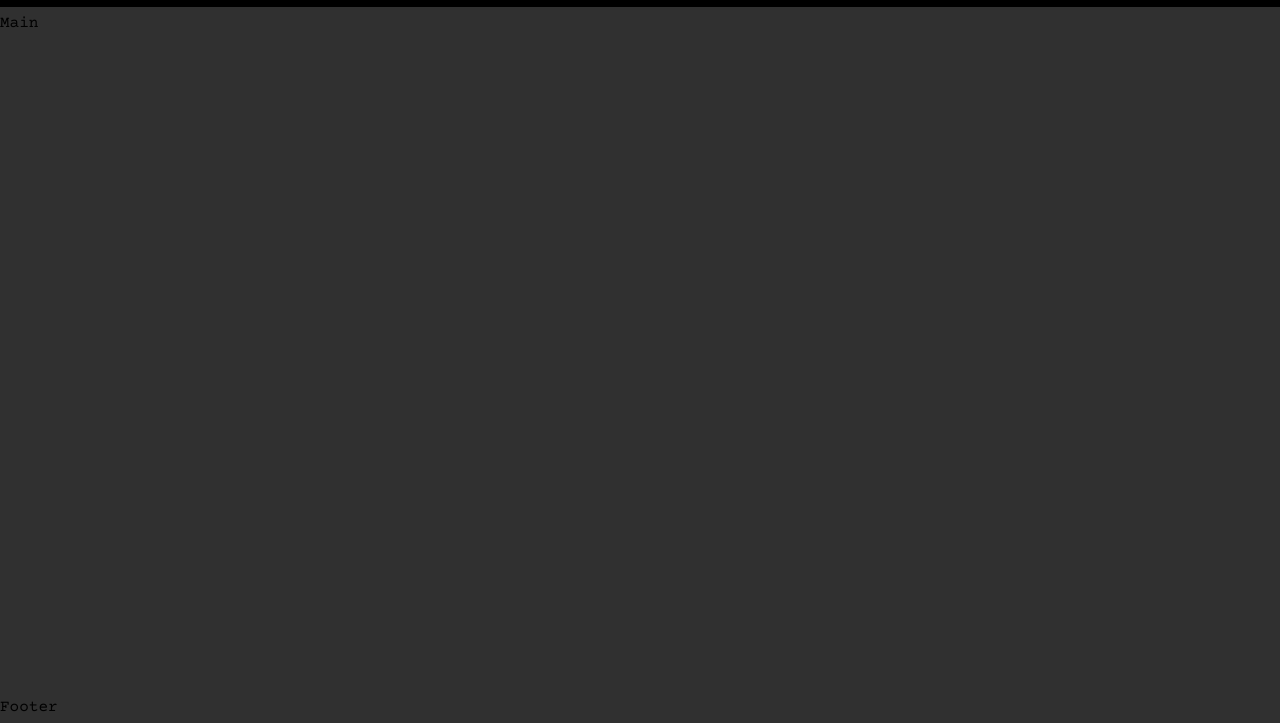
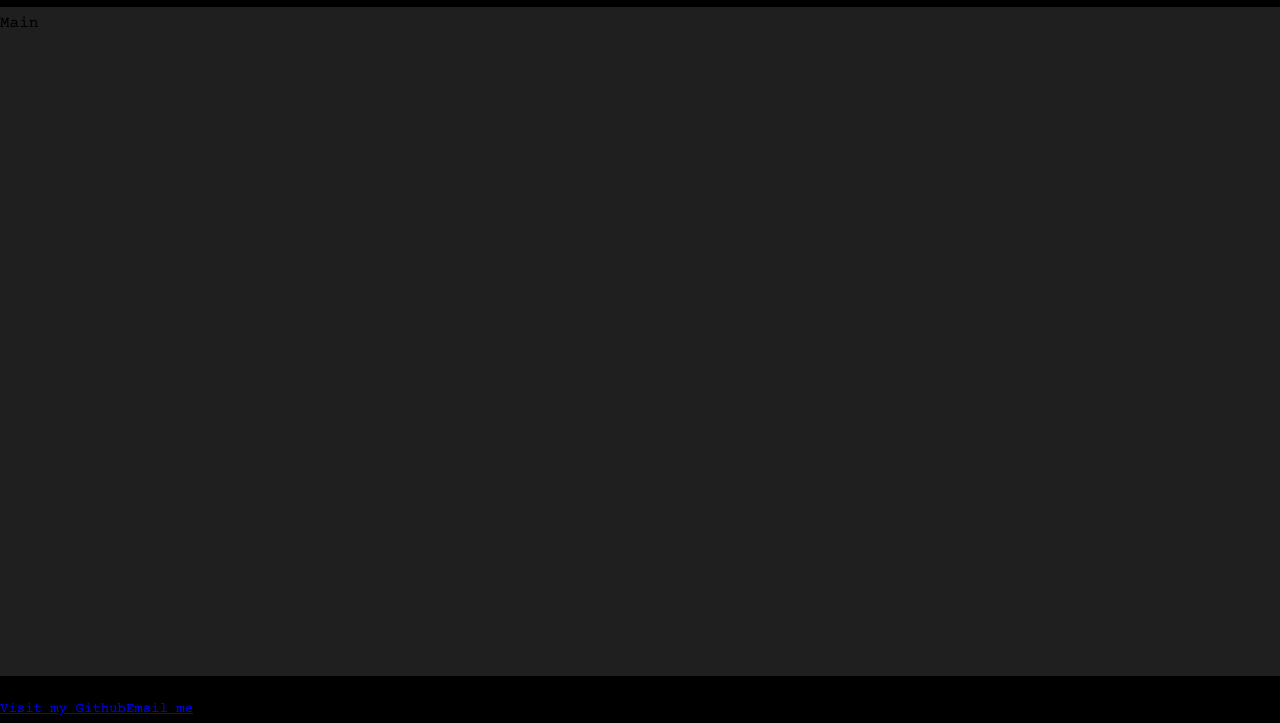
Before and after one commit to LonelyOrphan/timed-coding-quiz, a plain HTML site: page index.html in a window 1280 px wide. Shown: the part 77-800 px from the top of the page. Drawn offline with nearby package versions, Linux system fonts and the light colour scheme.

Commit message:
added footer

```diff
--- a/assets/css/styles.css
+++ b/assets/css/styles.css
@@ -1,6 +1,6 @@
 :root {
     --codegreen: #2fca5a;
-    --darkgrey: #303030;
+    --darkgrey: #1f1f1f;
 }
 
 * {
@@ -21,6 +21,8 @@ body {
     font-family: 'Courier Prime', monospace;
     background-color: var(--darkgrey);
 }
+
+/* Header Section */
 
 .header {
     background-color: black;
@@ -60,6 +62,27 @@ body {
     color: var(--codegreen);
 }
 
+/* Main Section */
+
 main {
     flex-grow: 2;
 }
+
+/* Footer Section*/
+
+.footer {
+    background-color: black;
+    font-size: 1.4rem;
+}
+
+.contact-container {
+    display: flex;
+}
+
+.contact-link {
+
+}
+
+.contact-link:hover {
+
+}
--- a/index.html
+++ b/index.html
@@ -22,7 +22,15 @@
 
     <main>Main</main>
 
-    <footer>Footer</footer>
+    <footer class="footer">
+        <h4>
+
+        </h4>
+        <div class="contact-container">
+            <a class="contact-link" href="https://github.com/LonelyOrphan">Visit my Github</a>
+            <a class="contact-link" href="mailto:beddow90@gmail.com">Email me</a>
+        </div>
+    </footer>
 
 
 
```
Also changed, not shown: high-scores.html (+8 -6 lines).
